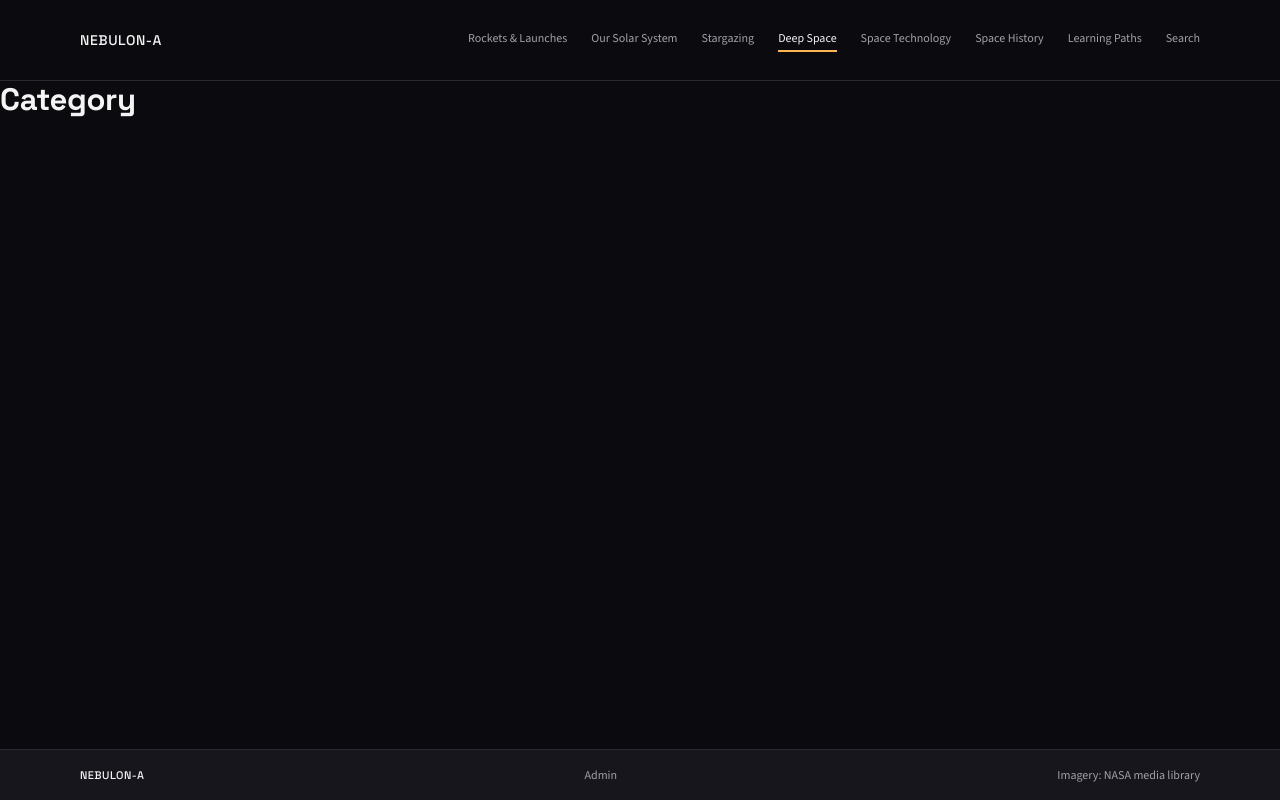
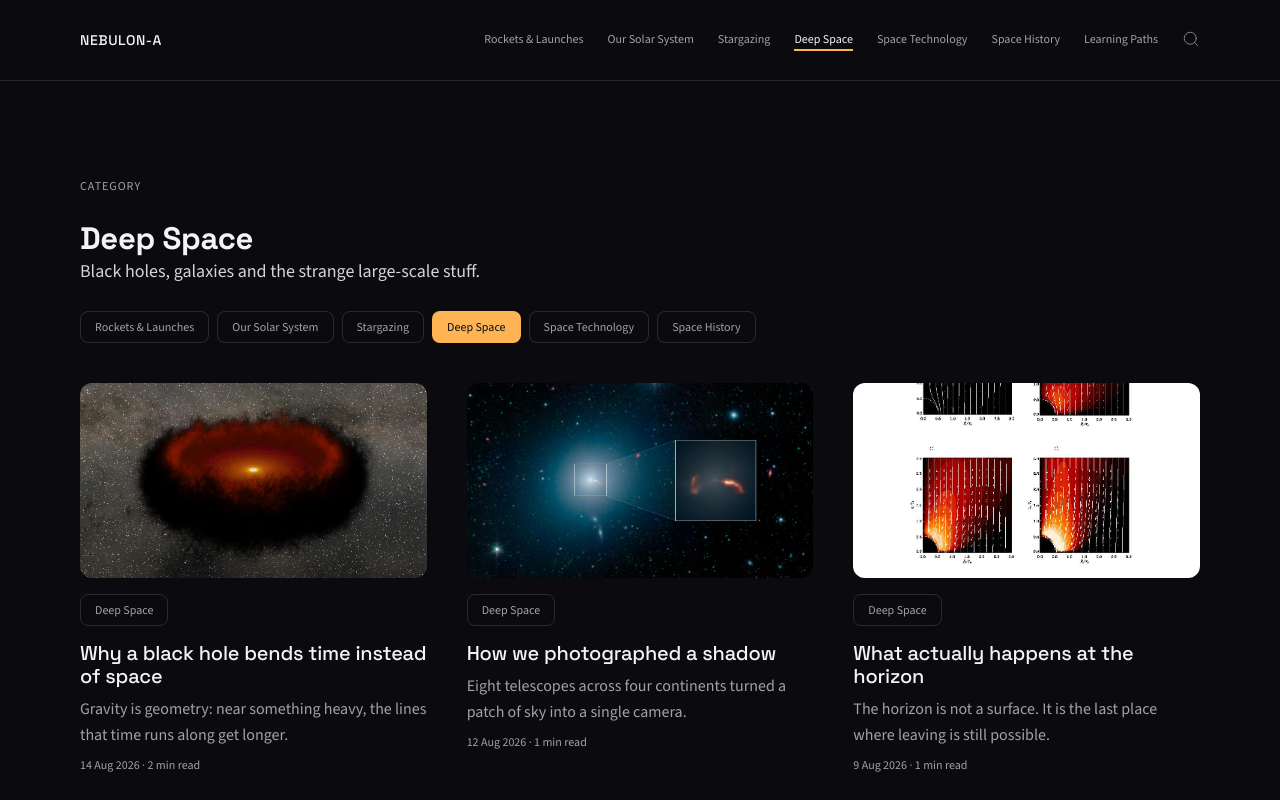
Before and after one commit to LVT53/nebulon-a, a Vue app: page /category/deep-space in a window 1280 px wide. Shown: the top 800 px of the page. Built offline with nearby package versions, Linux system fonts and the light colour scheme.

Commit message:
Added CategoryView and updated small css parts around

```diff
--- a/package.json
+++ b/package.json
@@ -9,6 +9,7 @@
     "preview": "vite preview"
   },
   "dependencies": {
+    "@lucide/vue": "^1.79.0",
     "vue": "^3.5.42",
     "vue-router": "^5.4.0"
   },
--- a/src/components/AppChip.vue
+++ b/src/components/AppChip.vue
@@ -1,12 +1,18 @@
 <script setup>
+import { RouterLink } from 'vue-router'
+
 defineProps({
   label: { type: String, required: true },
   active: { type: Boolean, default: false },
+  to: { type: String, default: '' },
 })
 </script>
 
 <template>
-  <span :class="['chip', { 'chip--active': active }]">{{ label }}</span>
+  <RouterLink v-if="to" :to="to" :class="['chip', { 'chip--active': active }]">
+    {{ label }}
+  </RouterLink>
+  <span v-else :class="['chip', { 'chip--active': active }]">{{ label }}</span>
 </template>
 
 <style scoped>
@@ -20,6 +26,7 @@ defineProps({
   line-height: 16px;
   color: var(--colour-text-secondary);
   white-space: nowrap;
+  transition: border-color var(--transition-quick);
 }
 
 .chip--active {
@@ -27,4 +34,12 @@ defineProps({
   background: var(--colour-accent);
   color: var(--colour-on-accent);
 }
+
+.chip:hover {
+  border-color: var(--colour-text-secondary);
+}
+
+.chip--active:hover {
+  border-color: transparent;
+}
 </style>
--- a/src/components/CompactCard.vue
+++ b/src/components/CompactCard.vue
@@ -2,6 +2,7 @@
 import { RouterLink } from 'vue-router'
 import { categories } from '@/data'
 import { formatDate } from '@/utils/format'
+import AppChip from "@/components/AppChip.vue";
 
 defineProps({
   article: { type: Object, required: true },
@@ -14,24 +15,26 @@ function categoryLabel(slug) {
 
 <template>
   <article class="compact-card">
-    <p class="eyebrow">{{ categoryLabel(article.category) }}</p>
+    <AppChip :label="categoryLabel(article.category)" :to="`/category/${article.category}`" />
 
-    <h3 class="title">
-      <RouterLink :to="`/article/${article.slug}`">{{ article.title }}</RouterLink>
-    </h3>
+    <div>
+      <h3 class="title">
+        <RouterLink :to="`/article/${article.slug}`">{{ article.title }}</RouterLink>
+      </h3>
 
-    <p class="meta">{{ formatDate(article.date) }} · {{ article.readingTime }} min read</p>
+      <p class="meta">{{ formatDate(article.date) }} · {{ article.readingTime }} min read</p>
+    </div>
   </article>
 </template>
 
 <style scoped>
 .compact-card {
+  display: flex;
+  flex-direction: column;
+  align-items: start;
+  gap: 15px;
   padding: var(--space-stack) 0;
   border-bottom: 1px solid var(--colour-hairline);
-}
-
-.compact-card:last-child {
-  border-bottom: 0;
 }
 
 .eyebrow {
--- a/src/components/FeatureCard.vue
+++ b/src/components/FeatureCard.vue
@@ -20,7 +20,7 @@ function categoryLabel(slug) {
     </RouterLink>
 
     <div class="body">
-      <AppChip :label="categoryLabel(article.category)" />
+      <AppChip :label="categoryLabel(article.category)" :to="`/category/${article.category}`" />
 
       <h3 class="title">
         <RouterLink :to="`/article/${article.slug}`">{{ article.title }}</RouterLink>
--- a/src/components/SiteHeader.vue
+++ b/src/components/SiteHeader.vue
@@ -1,6 +1,7 @@
 <script setup>
 import { RouterLink } from 'vue-router'
 import { categories } from '@/data'
+import { Search } from '@lucide/vue';
 </script>
 
 <template>
@@ -21,7 +22,12 @@ import { categories } from '@/data'
 
       <div class="actions">
         <RouterLink to="/paths" class="nav-link">Learning Paths</RouterLink>
-        <RouterLink to="/search" class="nav-link">Search</RouterLink>
+        <RouterLink to="/search" class="nav-link search-icon">
+          <Search
+              :size="18"
+              :stroke-width="1"
+          />
+        </RouterLink>
       </div>
     </div>
   </header>
@@ -46,6 +52,11 @@ import { categories } from '@/data'
   font-weight: 500;
   letter-spacing: 0.04em;
   white-space: nowrap;
+  transition: color var(--transition-quick);
+}
+
+.wordmark:hover {
+  color: var(--colour-accent);
 }
 
 .nav {
@@ -63,7 +74,6 @@ import { categories } from '@/data'
   font-size: var(--type-meta);
   line-height: var(--type-meta-line);
   color: var(--colour-text-secondary);
-  padding-bottom: 2px;
   border-bottom: 2px solid transparent;
   transition:
     color var(--transition-quick),
@@ -80,6 +90,11 @@ import { categories } from '@/data'
   border-bottom-color: var(--colour-accent);
 }
 
+.nav-link.search-icon {
+  margin-bottom: -10px;
+  border-bottom: none;
+}
+
 @media (max-width: 899px) {
   .nav {
     display: none;
--- a/src/views/ArticleView.vue
+++ b/src/views/ArticleView.vue
@@ -44,7 +44,7 @@ const nextInPath = computed(() => {
       </div>
 
       <div class="hero-meta">
-        <AppChip :label="categoryLabel" />
+        <AppChip :label="categoryLabel" :to="`/category/${article.category}`" />
 
         <h1>{{ article.title }}</h1>
 
@@ -251,6 +251,7 @@ const nextInPath = computed(() => {
   font-size: var(--type-card);
   line-height: var(--type-card-line);
   font-weight: 500;
+  transition: color var(--transition-quick);
 }
 
 .path-next-title:hover {
--- a/src/views/CategoryView.vue
+++ b/src/views/CategoryView.vue
@@ -1,3 +1,67 @@
+<script setup>
+import { computed } from 'vue'
+import { useRoute, RouterLink } from 'vue-router'
+import { categories } from '@/data'
+import { store } from '@/stores/articles.js'
+import FeatureCard from '@/components/FeatureCard.vue'
+import AppChip from '@/components/AppChip.vue'
+
+const route = useRoute()
+
+const category = computed(() => categories.find((c) => c.slug === route.params.slug))
+
+const items = computed(() =>
+    store.items
+        .filter((article) => article.category === route.params.slug)
+        .sort((a, b) => {
+          if (a.step && b.step) return a.step - b.step
+          if (a.step) return -1
+          if (b.step) return 1
+          return b.date.localeCompare(a.date)
+        }),
+)
+</script>
+
 <template>
-  <h1>Category</h1>
+  <div v-if="category" class="container section">
+    <p class="eyebrow">Category</p>
+    <h1>{{ category.label }}</h1>
+    <p class="lead">{{ category.description }}</p>
+
+    <div class="chips">
+      <AppChip
+          v-for="c in categories"
+          :key="c.id"
+          :label="c.label"
+          :active="c.slug === category.slug"
+          :to="`/category/${c.slug}`"
+      />
+    </div>
+
+    <div v-if="items.length" class="grid">
+      <FeatureCard v-for="article in items" :key="article.id" :article="article" />
+    </div>
+    <p v-else class="meta">Nothing here yet.</p>
+  </div>
+
+  <div v-else class="container section">
+    <h1>Category not found</h1>
+    <p class="meta">No category matches "{{ route.params.slug }}".</p>
+    <RouterLink to="/" class="meta">Back to home</RouterLink>
+  </div>
 </template>
+
+<style scoped>
+.chips {
+  display: flex;
+  flex-wrap: wrap;
+  gap: var(--space-micro);
+  margin-block: var(--space-stack) var(--space-gutter);
+}
+
+.grid {
+  display: grid;
+  grid-template-columns: repeat(auto-fill, minmax(260px, 1fr));
+  gap: var(--space-gutter);
+}
+</style>
```
Also changed, not shown: 1 other file (tests, documents, lock files or other folders).
